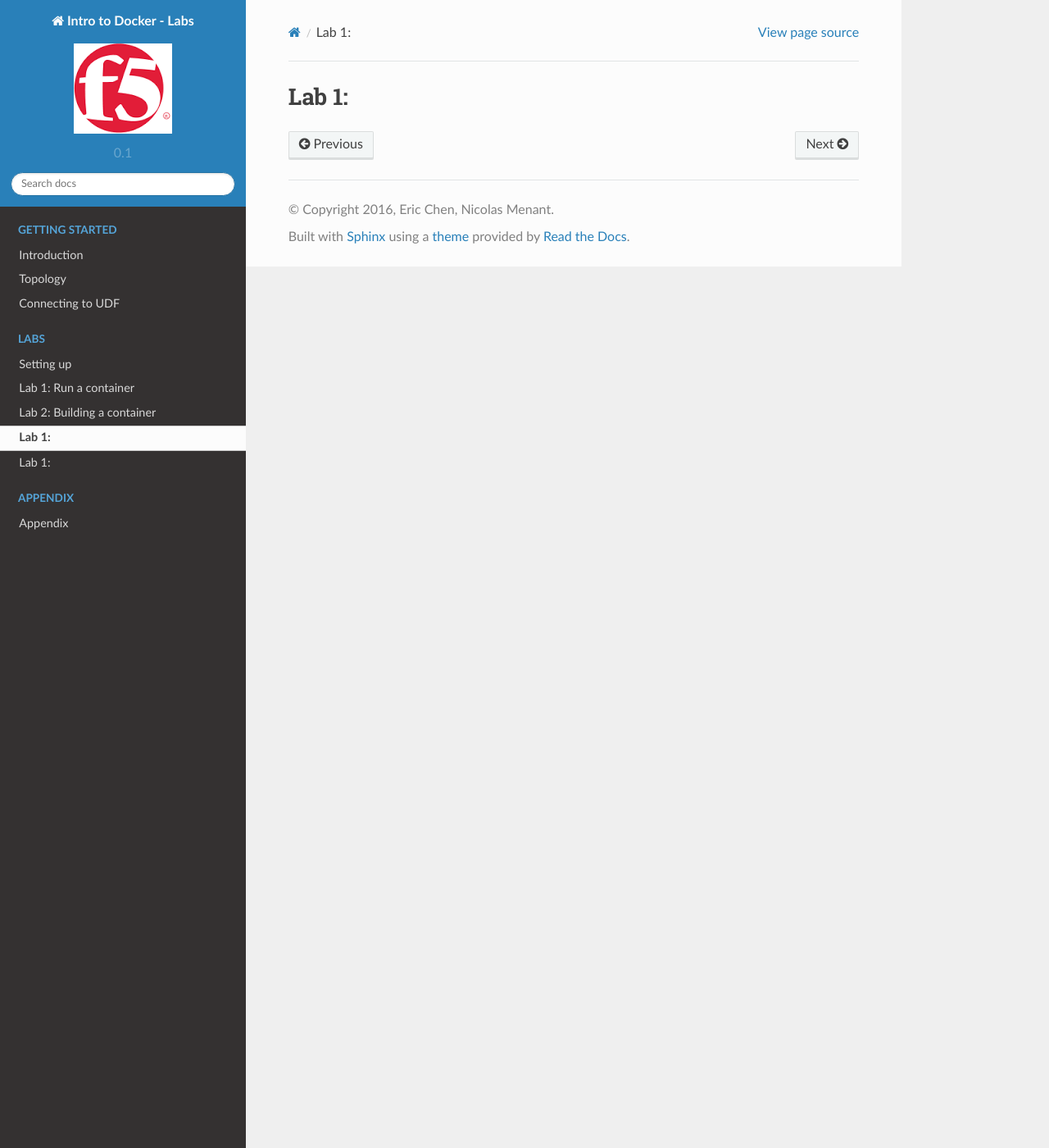
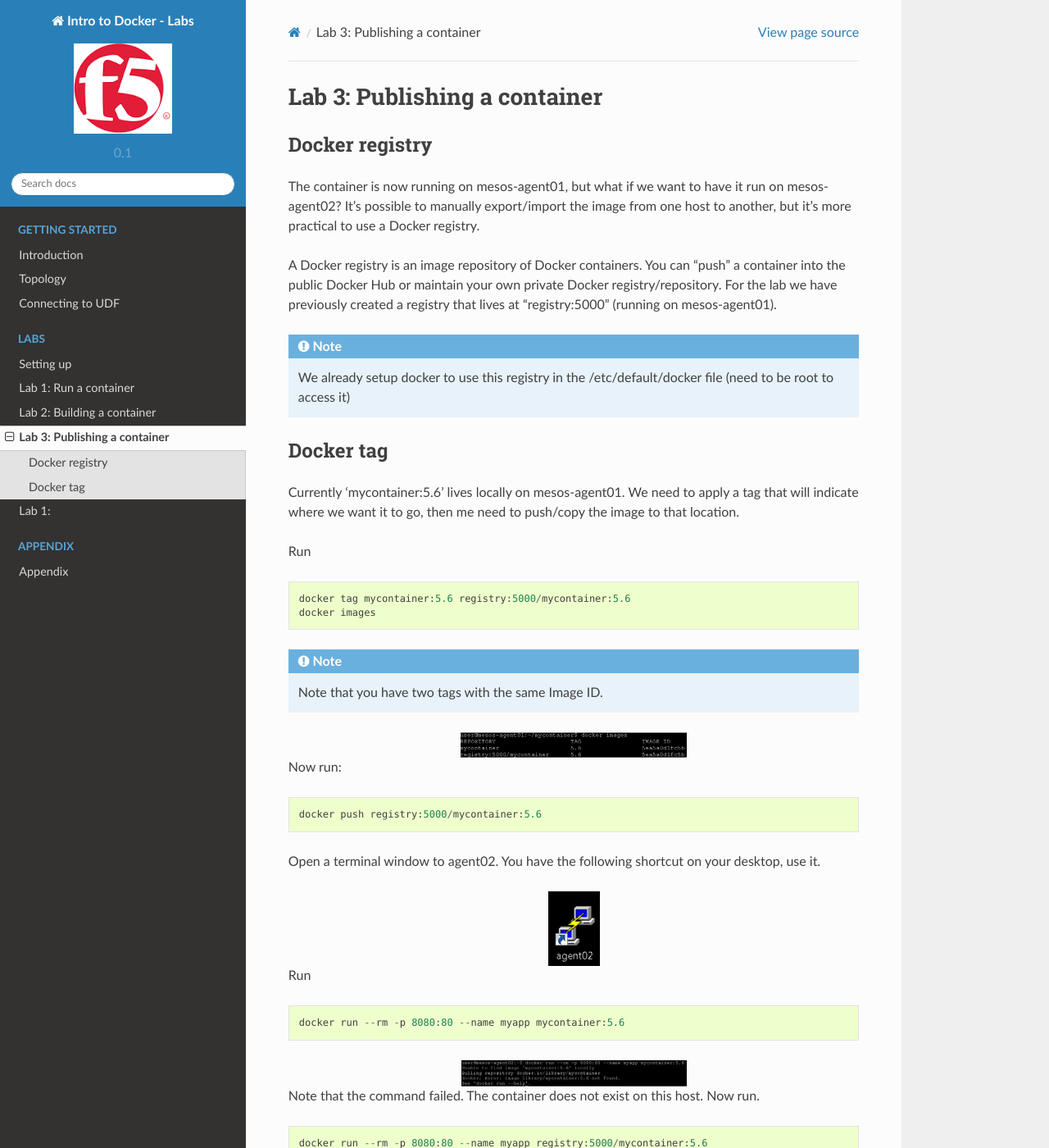
Before and after one commit to nmenant/Intro-Docker-lab-F5-ISCFY17, a Sphinx documentation site: the page built from docs/labs/lab3.rst, in a window 1280 px wide and 1400 px high. Shown: the whole window at 82% size. Built offline with Sphinx 7.4.7 and the Read the Docs theme 2.0.0, drawn with Linux system fonts in a browser that asks for light colours; some of the changed text lies outside the part shown.

Commit message:
lab3 page creation

```diff
--- a/docs/labs/lab2.rst
+++ b/docs/labs/lab2.rst
@@ -93,7 +93,7 @@
 
 .. note::
 
-   Note the '.' At the end of the command.
+   Note the '.' at the end of the command.
 
 .. image:: ../images/lab2-docker-build-cmd.png
    :scale: 50 %
--- a/docs/labs/lab3.rst
+++ b/docs/labs/lab3.rst
@@ -1,2 +1,79 @@
-Lab 1:
-======
+Lab 3: Publishing a container
+=============================
+
+Docker registry
+---------------
+
+The container is now running on mesos-agent01, but what if we want to have it run on mesos-agent02?
+It’s possible to manually export/import the image from one host to another, but it’s more practical to use a Docker registry.
+
+A Docker registry is an image repository of Docker containers.  You can “push” a container into the public Docker Hub or maintain your own private Docker registry/repository.
+For the lab we have previously created a registry that lives at “registry:5000” (running on mesos-agent01).
+
+.. note::
+
+   We already setup docker to use this registry in the /etc/default/docker file (need to be root to access it)
+
+Docker tag
+----------
+
+Currently 'mycontainer:5.6' lives locally on mesos-agent01.  We need to apply a tag that will indicate where we want it to go, then me need to push/copy the image to that location.
+
+Run
+
+::
+
+   docker tag mycontainer:5.6 registry:5000/mycontainer:5.6
+   docker images
+
+.. note::
+
+   Note that you have two tags with the same Image ID.
+
+.. image:: ../images/lab3-dockertag-docker-images-cmd.png
+   :scale: 50 %
+   :align: center
+
+
+Now run:
+
+::
+
+   docker push registry:5000/mycontainer:5.6
+
+Open a terminal window to agent02. You have the following shortcut on your desktop, use it.
+
+.. image:: ../images/lab3-dockertag-putty-agent02.png
+   :align: center
+
+Run
+
+::
+
+   docker run --rm -p 8080:80 --name myapp mycontainer:5.6
+
+.. image:: ../images/lab3-dockertag-docker-run-fail.png
+   :scale: 50 %
+   :align: center
+
+Note that the command failed.  The container does not exist on this host.  Now run.
+
+::
+
+   docker run --rm -p 8080:80 --name myapp registry:5000/mycontainer:5.6
+
+.. note::
+
+   The option '–-rm' specify that the container should be automatically removed with it exits
+
+.. image:: ../images/lab3-dockertag-docker-run-success.png
+   :scale: 50 %
+   :align: center
+
+The container was found on the private registry and was started.  Verify by visiting **http://mesos-agent02:8080** in Chrome.
+
+.. image:: ../images/lab3-dockertag-container-access-http.png
+   :scale: 50 %
+   :align: center
+
+You can now close the agent02 terminal window.  It will not be used for the rest of the lab.
```
Also changed, not shown: docs/images/lab3-dockertag-container-access-http.png (added), docs/images/lab3-dockertag-docker-images-cmd.png (added), docs/images/lab3-dockertag-docker-run-fail.png (added), docs/images/lab3-dockertag-docker-run-success.png (added), docs/images/lab3-dockertag-putty-agent02.png (added).
